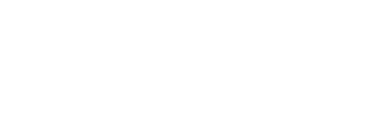
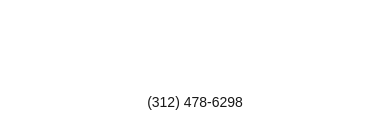
Before and after one commit to fp4k2d7tk2-pixel/perfect_light_v1, a Next.js app: page / in a window 390 px wide. Shown: the part 7326-7457 px from the top of the page. Before the commit the page ends 7396 px from the top, so only its background shows below. Built offline with nearby package versions, Linux system fonts and the light colour scheme.

Commit message:
Add clickable phone number to footer

```diff
--- a/src/app/layout.tsx
+++ b/src/app/layout.tsx
@@ -33,6 +33,12 @@
     >
       <body className="min-h-full flex flex-col">
         {children}
+
+        <footer style={{ marginTop: 'auto', padding: '20px', textAlign: 'center' }}>
+          <a href="tel:3124786298" style={{ color: 'inherit', textDecoration: 'none', fontSize: '14px' }}>
+            (312) 478-6298
+          </a>
+        </footer>
       </body>
     </html>
   );
```
